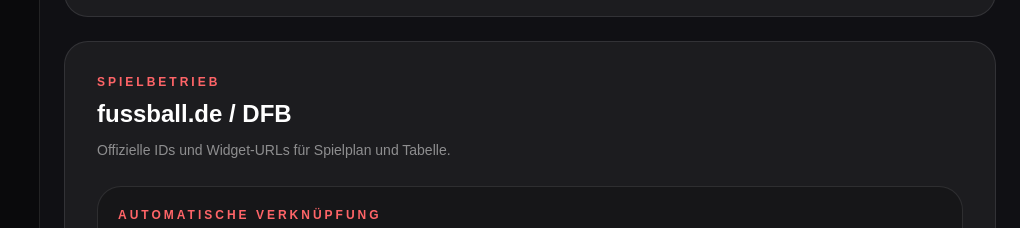
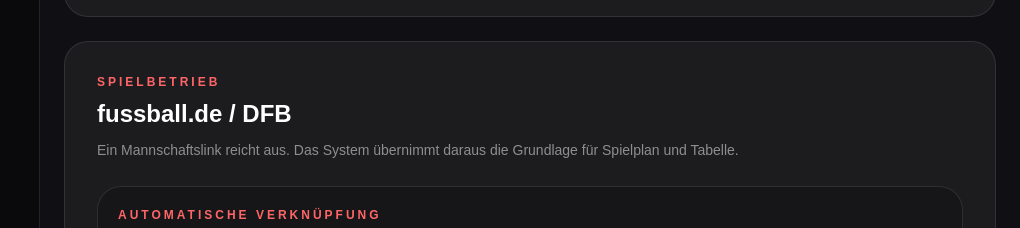
Before and after one commit to m00nLPStudent/djk-giesenkirchen-webseite, a Next.js app: page /admin/teams/new in a window 1280 px wide. Shown: the part 1620-1848 px from the top of the page, without its empty margins (260-1280 px from the left). Built offline with nearby package versions, Linux system fonts and the light colour scheme; no server answers.

Commit message:
Store fussball.de team source link in team form

```diff
--- a/src/components/admin/teams/forms/AdminTeamsForm.js
+++ b/src/components/admin/teams/forms/AdminTeamsForm.js
@@ -36,6 +36,7 @@ function createInitialForm(team) {
     contact_email: team?.contact_email || "",
     contact_phone: team?.contact_phone || "",
     contact_image_url: team?.contact_image_url || "",
+    fussball_de_team_url: team?.fussball_de_team_url || "",
     fussball_de_team_id: team?.fussball_de_team_id || "",
     fussball_de_competition_id: team?.fussball_de_competition_id || "",
     fussball_de_club_id: team?.fussball_de_club_id || "",
@@ -132,7 +133,7 @@ export default function AdminTeamsForm({ team }) {
         </div>
       </FormSection>
 
-      <FormSection eyebrow="Spielbetrieb" title="fussball.de / DFB" description="Offizielle IDs und Widget-URLs für Spielplan und Tabelle.">
+      <FormSection eyebrow="Spielbetrieb" title="fussball.de / DFB" description="Ein Mannschaftslink reicht aus. Das System übernimmt daraus die Grundlage für Spielplan und Tabelle.">
         <TeamCompetitionFields form={form} updateField={updateField} />
       </FormSection>
 
```
